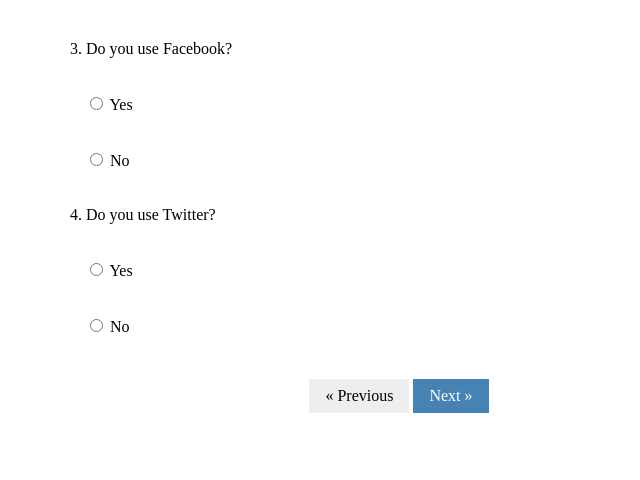
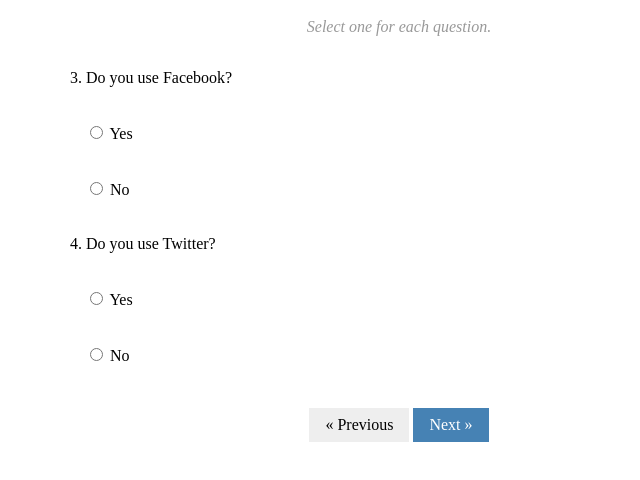
Before and after one commit to alisonscodes/surveycorrections, a plain HTML site: page page2.html in a window 1280 px wide. Shown: the part 90-570 px from the top of the page, without its empty margins (241-881 px from the left). Drawn offline with Linux system fonts and the light colour scheme.

Commit message:
Update page2.html

```diff
--- a/page2.html
+++ b/page2.html
@@ -10,7 +10,7 @@
 <style>
 
 table, th {
-margin-top: 40px;
+margin-top: 30px;
 }
 
 a {
@@ -95,6 +95,7 @@ text-align: center;
 <body>
 
 <h1 align="center" style="margin-top:50px">Survey of Online Activity</h1>
+<p style="color:#999" align="center"><i>Select one for each question.</i></p>
 <table width="70%" style="margin-left:300px">
     <tr>
     	<td>
```
